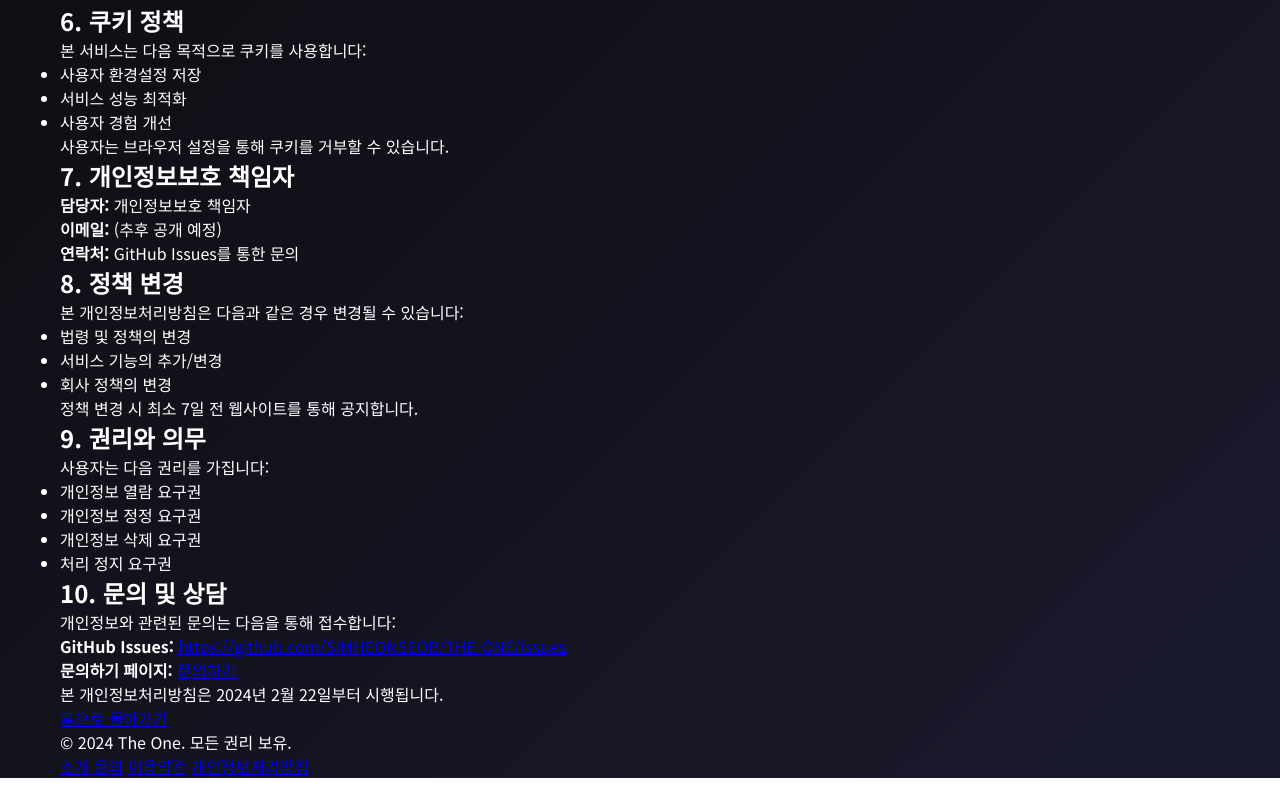
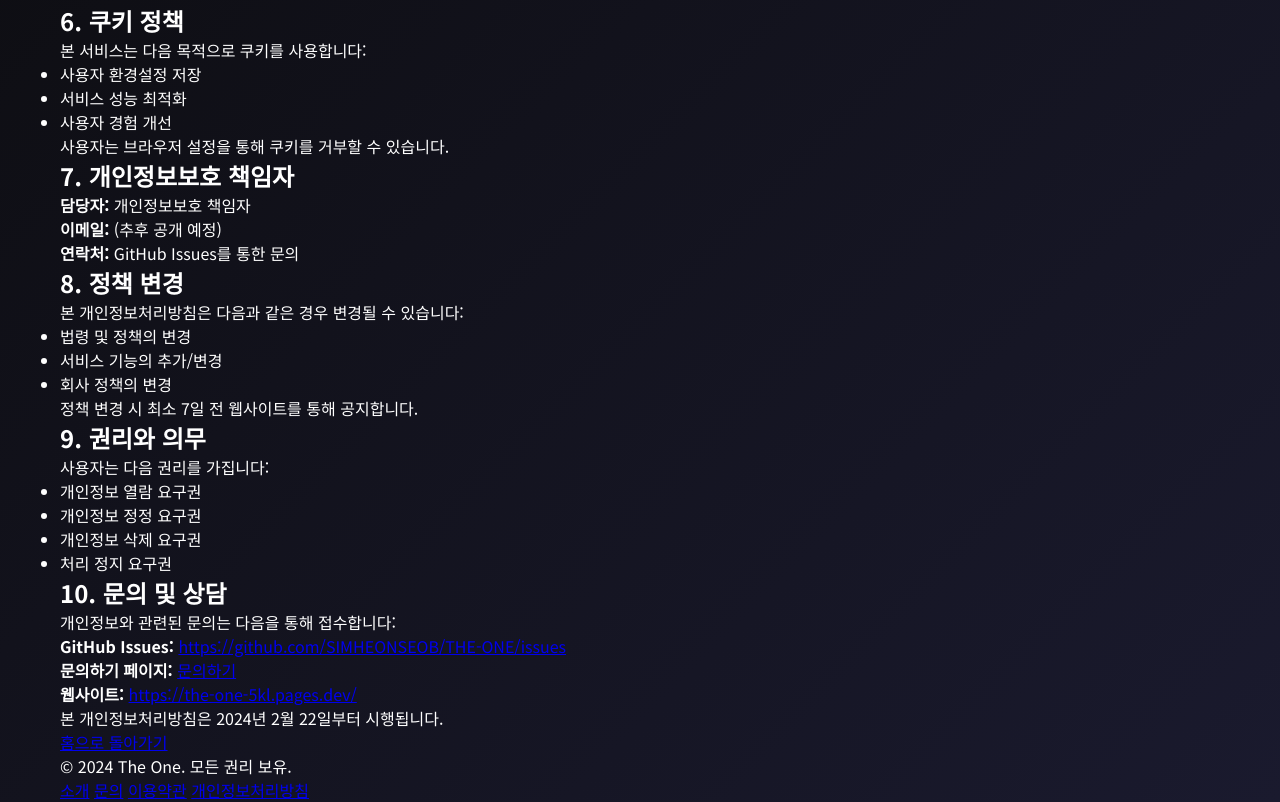
Before and after one commit to SIMHEONSEOB/THE-ONE, a website: page privacy.html in a window 1280 px wide. Shown: the part 770-1572 px from the top of the page. Before the commit the page ends 1548 px from the top, so only its background shows below. Drawn offline with Linux system fonts and the light colour scheme.

```diff
--- a/privacy.html
+++ b/privacy.html
@@ -130,7 +130,8 @@
                     <p>개인정보와 관련된 문의는 다음을 통해 접수합니다:</p>
                     <div class="contact-info">
                         <p><strong>GitHub Issues:</strong> <a href="https://github.com/SIMHEONSEOB/THE-ONE/issues" target="_blank">https://github.com/SIMHEONSEOB/THE-ONE/issues</a></p>
-                        <p><strong>문의하기 페이지:</strong> <a href="contact.html">문의하기</a></p>
+                        <p><strong>문의하기 페이지:</strong> <a href="https://the-one-5kl.pages.dev/contact.html">문의하기</a></p>
+                        <p><strong>웹사이트:</strong> <a href="https://the-one-5kl.pages.dev/" target="_blank">https://the-one-5kl.pages.dev/</a></p>
                     </div>
                 </section>
             </div>
```
Also changed, not shown: about.html (+1 -1 lines), contact.html (+1 -0 lines), index.html (+4 -0 lines), terms.html (+1 -1 lines), README.md.
